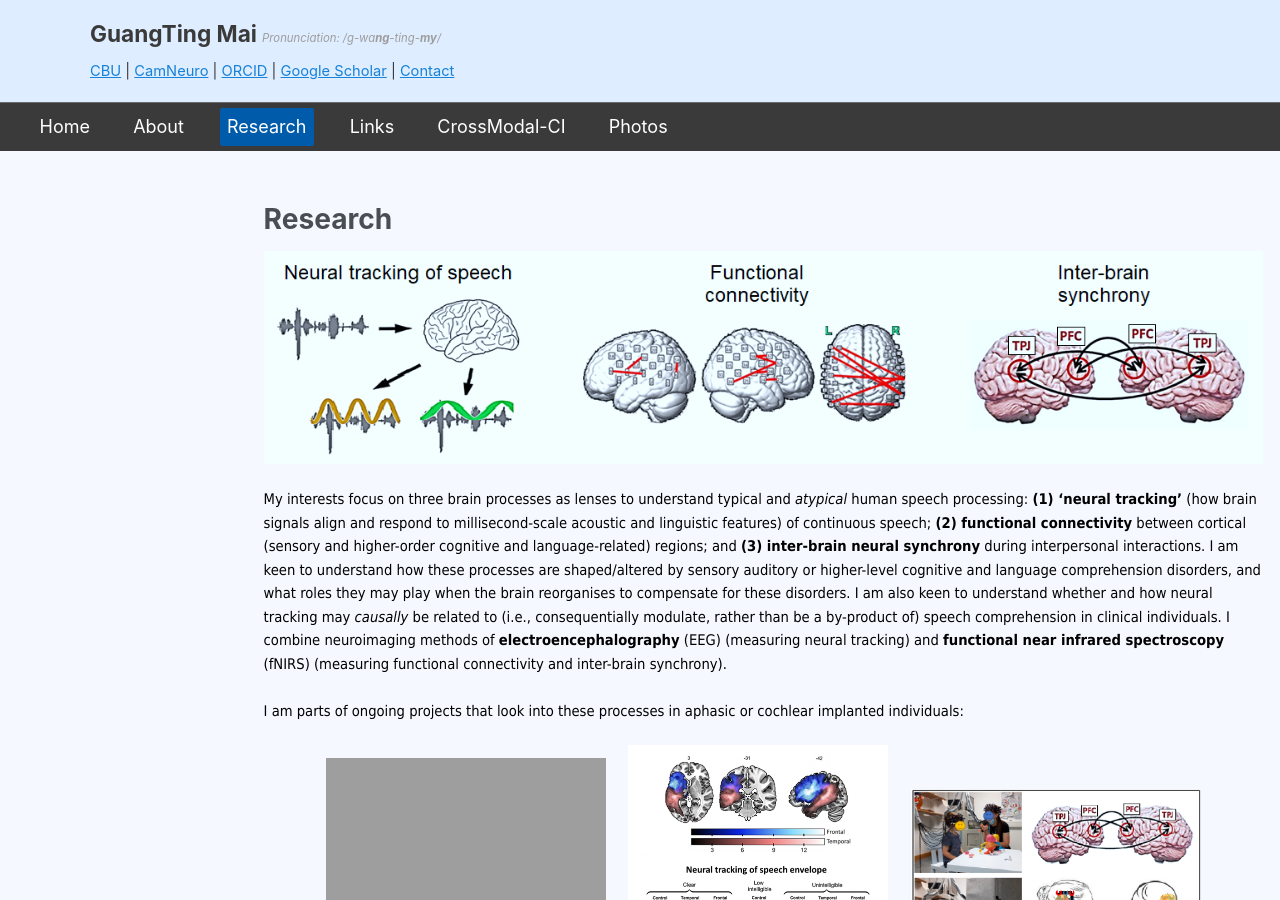
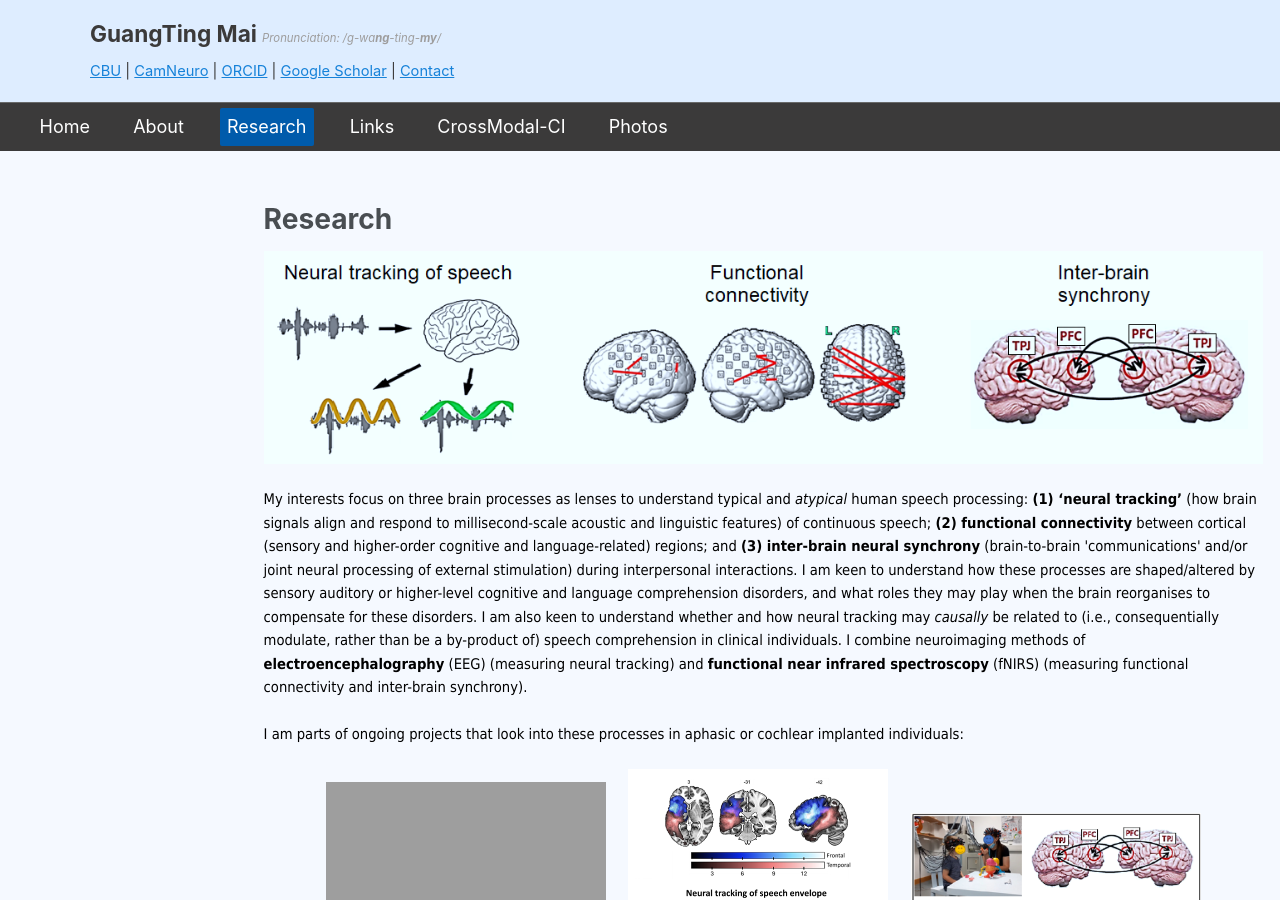
Before and after one commit to guangtingmai/guangtingmai.github.io, a Jekyll site: the page built from _pages/research-content.html, in a window 1280 px wide and 900 px high. Built offline with Jekyll 4.4.1, drawn with Linux system fonts in a browser that asks for light colours.

Commit message:
Update research-content.html

```diff
--- a/_pages/research-content.html
+++ b/_pages/research-content.html
@@ -11,8 +11,8 @@ author_profile: true
 <p><span style="font-size: 11pt;font-family: Tahoma;color: black;line-height: 1.6;display: block;margin-bottom: 0.01vh">My interests focus on three brain processes as lenses to
   understand typical and <i>atypical</i> human speech processing: <strong>(1) ‘neural tracking’</strong> (how brain signals align and respond to millisecond-scale acoustic
   and linguistic features) of continuous speech; <strong>(2) functional connectivity</strong> between cortical (sensory and higher-order cognitive and
-  language-related) regions; and <strong>(3) inter-brain neural synchrony</strong> during interpersonal interactions.
-  I am keen to understand how these processes are shaped/altered by sensory auditory or higher-level cognitive and language comprehension disorders,
+  language-related) regions; and <strong>(3) inter-brain neural synchrony</strong> (brain-to-brain 'communications' and/or joint neural processing of external stimulation) during
+  interpersonal interactions. I am keen to understand how these processes are shaped/altered by sensory auditory or higher-level cognitive and language comprehension disorders,
   and what roles they may play when the brain reorganises to compensate for these disorders. I am also keen to understand whether and how neural tracking
   may <i>causally</i> be related to (i.e., consequentially modulate, rather than be a by-product of) speech comprehension in clinical individuals. I combine neuroimaging methods of
   <strong>electroencephalography</strong> (EEG) (measuring neural tracking) and <strong>functional near infrared spectroscopy</strong> (fNIRS)
```
